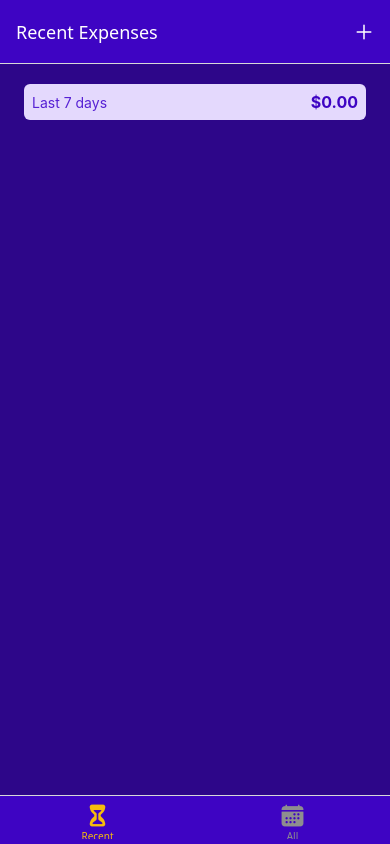
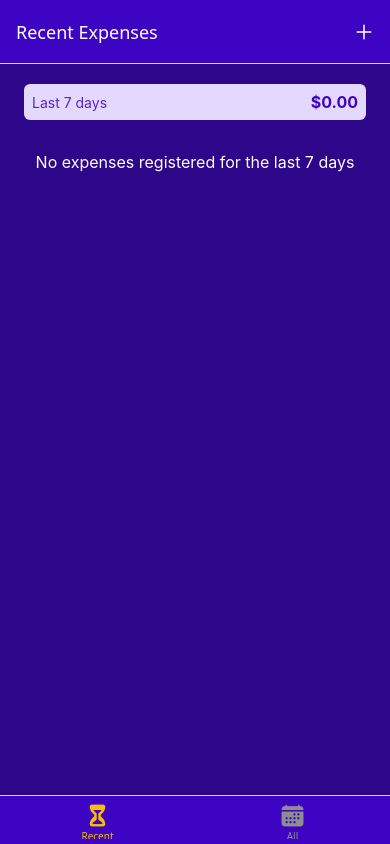
Before and after one commit to basyalavishek/React-Native-4, a React Native app: screen /RecentExpenses in a window 390 px wide. Built offline with nearby package versions, Linux system fonts and the light colour scheme.

Commit message:
added dummy text on adding and updating

```diff
--- a/components/expenses/ExpensesOutput.js
+++ b/components/expenses/ExpensesOutput.js
@@ -3,11 +3,16 @@ import ExpensesSummary from "./ExpensesSummary";
 import ExpensesList from "./ExpensesList";
 import { GlobalStyles } from "../../constants/styles";
 
-const ExpensesOutput = ({ expenses, expensesPeriod }) => {
+const ExpensesOutput = ({ expenses, expensesPeriod, fallbackText }) => {
+  let content = <Text style={styles.infoText}>{fallbackText}</Text>;
+
+  if (expenses.length > 0) {
+    content = <ExpensesList expenses={expenses} />;
+  }
   return (
     <View style={styles.container}>
       <ExpensesSummary expenses={expenses} periodName={expensesPeriod} />
-      <ExpensesList expenses={expenses} />
+      {content}
     </View>
   );
 };
@@ -17,8 +22,14 @@ export default ExpensesOutput;
 const styles = StyleSheet.create({
   container: {
     paddingHorizontal: 24,
-    paddingTop:20,
+    paddingTop: 20,
     backgroundColor: GlobalStyles.colors.primary700,
     flex: 1,
   },
+  infoText: {
+    color: "white",
+    fontSize: 16,
+    textAlign: "center",
+    marginTop: 32,
+  },
 });
--- a/screens/AllExpenses.js
+++ b/screens/AllExpenses.js
@@ -5,7 +5,7 @@ import { ExpensesContext } from "../store/expenses-context";
 
 const AllExpenses = () => {
   const expensesCtx = useContext(ExpensesContext) // to pass the dummy variables from our expenses-context.js to ExpenseOutput component
-  return <ExpensesOutput expenses={expensesCtx.expenses} expensesPeriod="Total" />;
+  return <ExpensesOutput expenses={expensesCtx.expenses} expensesPeriod="Total"  fallbackText="No registered expenses found!!"/>;
 };
 
 export default AllExpenses;
--- a/screens/ManageExpenses.js
+++ b/screens/ManageExpenses.js
@@ -1,11 +1,13 @@
-import { useLayoutEffect } from "react";
-import { View, Text, StyleSheet } from "react-native";
-import { SafeAreaView } from "react-native-safe-area-context";
+import { useContext, useLayoutEffect } from "react";
+import { View, StyleSheet } from "react-native";
 import IconButton from "../components/UI/IconButton";
 import { GlobalStyles } from "../constants/styles";
 import Button from "../components/UI/Button";
+import { ExpensesContext } from "../store/expenses-context";
 
 const ManageExpenses = ({ route, navigation }) => {
+  const expenseCtx = useContext(ExpensesContext);
+
   const editedExpenseId = route.params?.expenseId; // Get expenseId from route.params, but only if route.params exists
   //route is an object automatically provided to every screen component by React Navigation.
   //route.params holds the data that was passed to that screen.
@@ -22,6 +24,9 @@ const ManageExpenses = ({ route, navigation }) => {
   }, [navigation, isEditing]);
 
   function deleteExpenseHandler() {
+    expenseCtx.deleteExpense(editedExpenseId);
+    // This triggers the deleteExpenses function inside the provider
+
     navigation.goBack(); // go back to prevous screen from which the screen is opened , works as back button
   }
 
@@ -30,6 +35,24 @@ const ManageExpenses = ({ route, navigation }) => {
   }
 
   function confirmHandler() {
+    const expenseData = {
+      description: "Test Expense",
+      amount: 20.22,
+      date: new Date("2025-05-20"),
+    };
+
+    const updatedExpenseData = {
+      description: "update Expense",
+      amount: 21.22,
+      date: new Date("2025-04-20"),
+    };
+
+    if (isEditing) {
+      expenseCtx.updateExpense(editedExpenseId, updatedExpenseData);
+    } else {
+      expenseCtx.addExpense(expenseData);
+    }
+
     navigation.goBack();
   }
 
--- a/screens/RecentExpenses.js
+++ b/screens/RecentExpenses.js
@@ -12,11 +12,15 @@ const RecentExpenses = () => {
   const recentExpenses = expensesCtx.expenses.filter((expense) => {
     const today = new Date();
     const date7daysAgo = getMinusDays(today, 7);
-    return expense.date > date7daysAgo;
+    return expense.date > date7daysAgo && expense.date <= today;
   });
 
   return (
-    <ExpensesOutput expenses={recentExpenses} expensesPeriod="Last 7 days" />
+    <ExpensesOutput
+      expenses={recentExpenses}
+      expensesPeriod="Last 7 days"
+      fallbackText="No expenses registered for the last 7 days"
+    />
   );
 };
 
--- a/store/expenses-context.js
+++ b/store/expenses-context.js
@@ -90,7 +90,7 @@ function expensesReducer(state, action) {
 
       const updatableExpense = state[updatableExpenseIndex]; // Now that we have the index, we grab the actual expense object from the array using that index.
 
-      const updatedItem = { ...updatableExpense, ...action.payload.daat }; // Copy everything from the old expense (updatableExpense) Overwrite it with the new values from action.payload.data (like new amount, new date, etc.)
+      const updatedItem = { ...updatableExpense, ...action.payload.data }; // Copy everything from the old expense (updatableExpense) Overwrite it with the new values from action.payload.data (like new amount, new date, etc.)
 
       const updatedExpenses = [...state]; // “Make a copy of the current list of expenses. (contains original expenses)”
 
@@ -98,9 +98,8 @@ function expensesReducer(state, action) {
 
       return updatedExpenses; // When you return updatedExpenses; from the reducer, React replaces the old state with this new updated array.So, after the reducer finishes, state becomes the updatedExpenses you returned — which means the state now holds the updated data.
 
-
     case "DELETE":
-      return state.filter((expense) => expense.id !== action.palyoad);
+      return state.filter((expense) => expense.id !== action.payload);
     default:
       return state;
   }
@@ -108,12 +107,12 @@ function expensesReducer(state, action) {
 
 // Actual provider function which hold the actual logic
 function ExpensesContextProvider({ children }) {
-  const [expenseState, dispatch] = useReducer(expensesReducer , DUMMY_EXPENSES);  // Initially, expenseState contains the DUMMY_EXPENSES.
+  const [expenseState, dispatch] = useReducer(expensesReducer, DUMMY_EXPENSES); // Initially, expenseState contains the DUMMY_EXPENSES.
   // expenseState is the current state (the current list of expenses).
- // 'state' in expenseReducer function is expenseState
+  // 'state' in expenseReducer function is expenseState
 
   function addExpenses(expenseData) {
-    dispatch({ type: "ADD", palyoad: expenseData }); // expenseData is a single variable (usually an object) that combines the description, amount, and date
+    dispatch({ type: "ADD", payload: expenseData }); // expenseData is a single variable (usually an object) that combines the description, amount, and date
 
     // dispatch is a function you get when you use React's useReducer hook.Its job is to send ("dispatch") an action to the reducer function.The reducer then decides how to update the state based on that action.
   }
@@ -123,17 +122,21 @@ function ExpensesContextProvider({ children }) {
   }
 
   function updateExpenses(id, expenseData) {
-    dispatch({ type: "UPDATTE", payload: { id: id, data: expenseData } });
+    dispatch({ type: "UPDATE", payload: { id: id, data: expenseData } });
   }
 
   const value = {
-    expenses : expenseState,
-    addExpense : addExpenses,
-    deleteExpense : deleteExpenses,
+    expenses: expenseState,
+    addExpense: addExpenses,
+    deleteExpense: deleteExpenses,
     updateExpense: updateExpenses,
-  }
-// to use all the functions and data in all the components
-  return <ExpensesContext.Provider value={value}>{children}</ExpensesContext.Provider>;
+  };
+  // to use all the functions and data in all the components
+  return (
+    <ExpensesContext.Provider value={value}>
+      {children}
+    </ExpensesContext.Provider>
+  );
 }
 
 export default ExpensesContextProvider;
```
